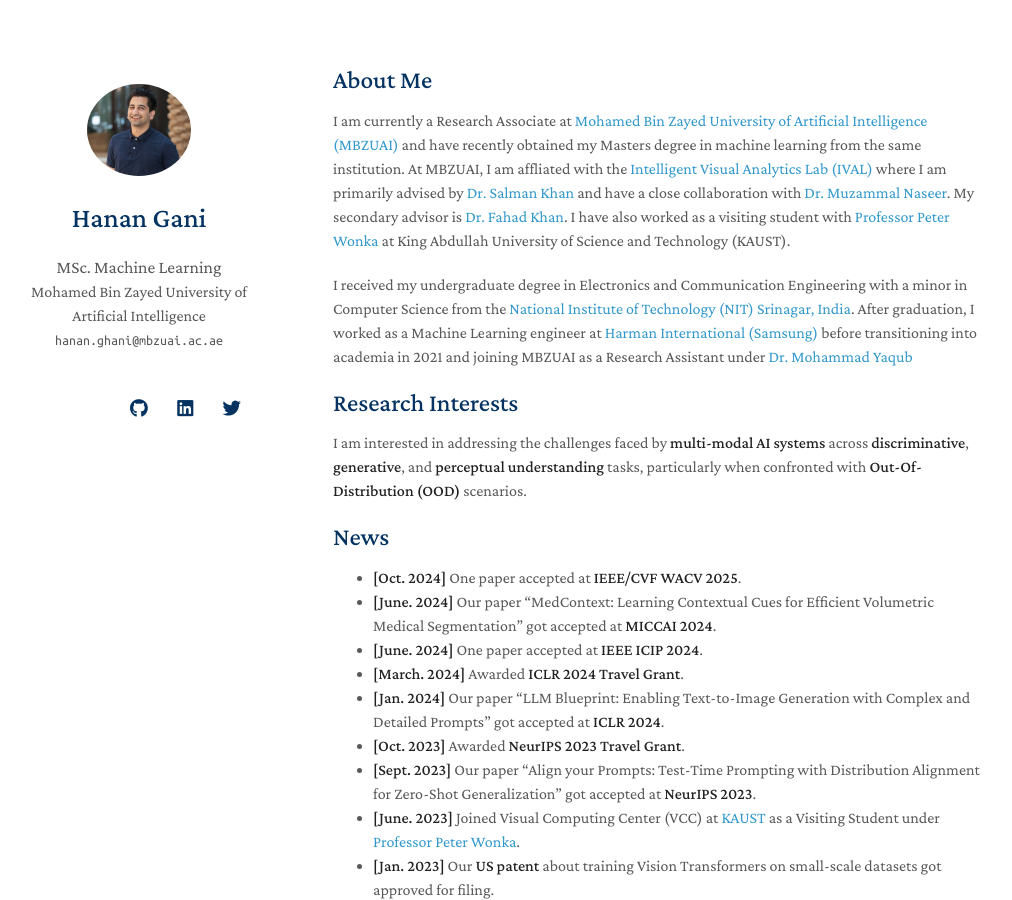
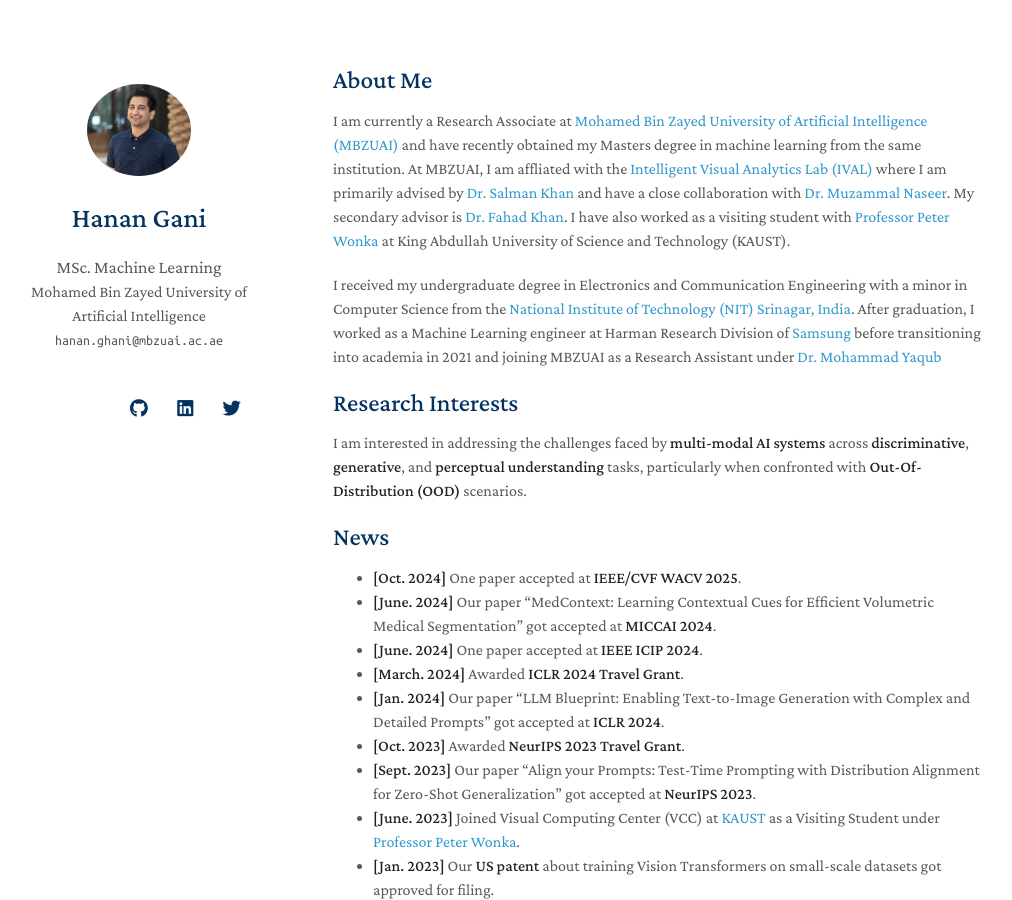
Before and after one commit to muhammadsaadkhankor/muhammadsaadkhankor.github.io, a Jekyll site: the page built from index.md, in a window 1280 px wide and 900 px high. Shown: the whole window, without its empty margins (137-1149 px from the left). Built offline with Jekyll 4.4.1, drawn with Linux system fonts in a browser that asks for light colours; nearby versions of some CDN libraries; a style sheet for code colours, icons or effects is not loaded; our own code applies the rules of GitHub Pages for plain Markdown files.

Commit message:
Update index.md

```diff
--- a/index.md
+++ b/index.md
@@ -7,7 +7,7 @@ layout: homepage
 I am currently a Research Associate at [Mohamed Bin Zayed University of Artificial Intelligence (MBZUAI)](http://www.mbzuai.ac.ae) and have recently obtained my Masters degree in machine learning from the same institution. At MBZUAI, I am affliated with the [Intelligent Visual Analytics Lab (IVAL)](https://www.ival-mbzuai.com/) where I am primarily advised by [Dr. Salman Khan](https://salman-h-khan.github.io/) and have a close collaboration with [Dr. Muzammal Naseer](https://muzammal-naseer.netlify.app/). My secondary advisor is [Dr. Fahad Khan](https://sites.google.com/view/fahadkhans/home). I have also worked as a visiting student with [Professor Peter Wonka](https://peterwonka.net/) at King Abdullah University of Science and Technology (KAUST).
 
 
-I received my undergraduate degree in Electronics and Communication Engineering with a minor in Computer Science from the [National Institute of Technology (NIT) Srinagar, India](https://nitsri.ac.in/). After graduation, I worked as a Machine Learning engineer at [Harman International (Samsung)](https://www.harman.com/India) before transitioning into academia in 2021 and joining MBZUAI as a Research Assistant under [Dr. Mohammad Yaqub](https://scholar.google.co.uk/citations?user=9dfn5GkAAAAJ&hl=en)
+I received my undergraduate degree in Electronics and Communication Engineering with a minor in Computer Science from the [National Institute of Technology (NIT) Srinagar, India](https://nitsri.ac.in/). After graduation, I worked as a Machine Learning engineer at Harman Research Division of [Samsung](https://www.harman.com/India) before transitioning into academia in 2021 and joining MBZUAI as a Research Assistant under [Dr. Mohammad Yaqub](https://scholar.google.co.uk/citations?user=9dfn5GkAAAAJ&hl=en)
 
 
 
```
